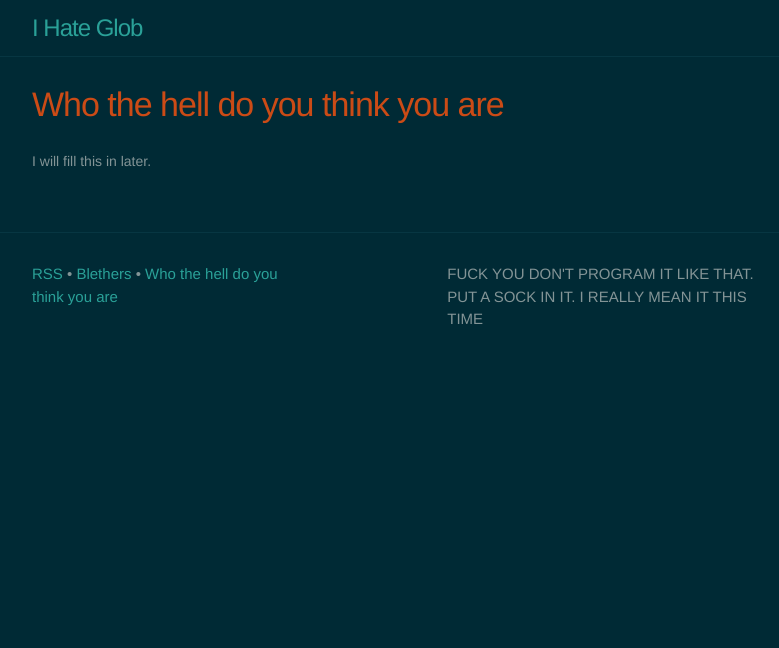
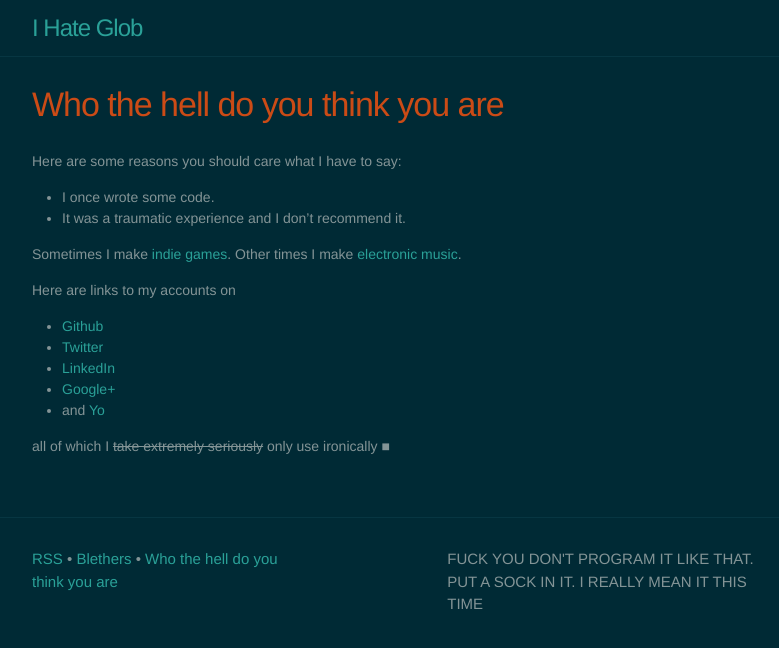
Before and after one commit to grandseiken/glob, a Jekyll site: the page built from who.md, in a window 1280 px wide. Shown: the top 648 px of the page, without its empty margins (238-1017 px from the left). Built offline with Jekyll 4.4.1, drawn with Linux system fonts in a browser that asks for light colours.

Commit message:
Write who.md.

```diff
--- a/_config.yml
+++ b/_config.yml
@@ -7,7 +7,7 @@ description: >
 baseurl: ""
 url: "http://stu.scot"
 timezone: "Europe/London"
-permalink: pretty
+permalink: /glob/:year/:month/:day/:title/
 
 # Build settings
 markdown: kramdown
--- a/_sass/_layout.scss
+++ b/_sass/_layout.scss
@@ -163,8 +163,14 @@
 .post-content {
     margin-bottom: $spacing-unit;
 
+    h1 {
+        font-size: 34px;
+        letter-spacing: -1px;
+    }
+
     h2 {
         font-size: 28px;
+        letter-spacing: -1px;
     }
 
     h3 {
--- a/index.html
+++ b/index.html
@@ -7,11 +7,7 @@ title: Blethers
   {% for post in site.posts %}
     <li>
       <span class="post-meta">{{ post.date | date: "%b %-d, %Y" }}</span>
-
-      <h2>
-        <a class="post-link" href="{{ post.url | prepend: site.baseurl }}">{{ post.title }}</a>
-      </h2>
-
+      <a class="post-link" href="{{ post.url | prepend: site.baseurl }}">{{ post.title }}</a>
     </li>
   {% endfor %}
 </ul>
--- a/who.md
+++ b/who.md
@@ -3,4 +3,20 @@ layout: page
 title: Who the hell do you think you are
 ---
 
-I will fill this in later.
+Here are some reasons you should care what I have to say:
+
+* I once wrote some code.
+* It was a traumatic experience and I don't recommend it.
+
+Sometimes I make [indie games](http://stu.scot/wiispace). Other times I make
+[electronic music](http://grandfunkdynasty.com).
+
+Here are links to my accounts on
+
+* [Github](http://github.com/grandseiken)
+* [Twitter](http://twitter.com/grandseiken)
+* [LinkedIn](https://uk.linkedin.com/pub/stu-taylor/63/676/692)
+* [Google+](http://google.com/+StuDotScot)
+* and [Yo](https://www.justyo.co/FATFUCKINGSHITHEAD)
+
+all of which I <del>take extremely seriously</del> only use ironically &#x25A0;
```
Also changed, not shown: _posts/2015-05-30-if-you-have-a-blog.md (+1 -1 lines).
